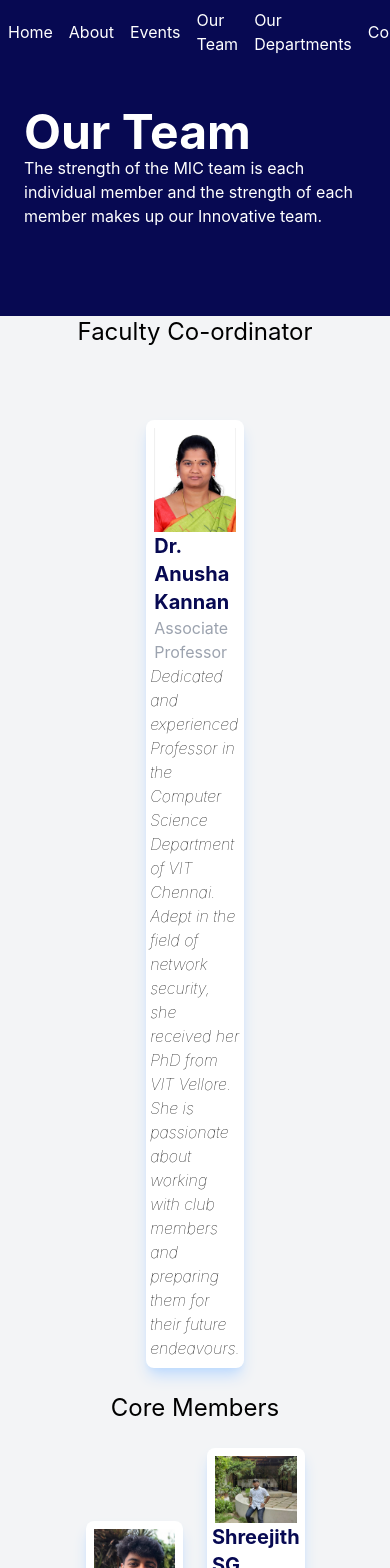
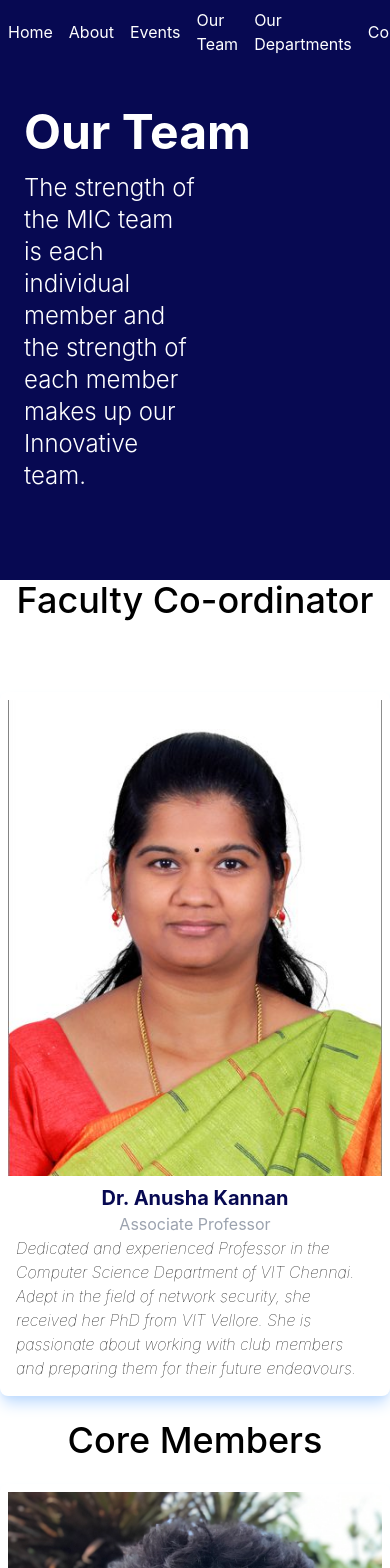
Before and after one commit to Pranshu1902/MIC-Website, a React (Create React App) app: page / in a window 390 px wide. Shown: the top 1568 px of the page. Built offline with nearby package versions, Linux system fonts and the light colour scheme.

Commit message:
added smooth styling

```diff
--- a/src/Components/Previous.jsx
+++ b/src/Components/Previous.jsx
@@ -110,21 +110,26 @@ export default function Previous() {
 
   const showMember = (member) => {
     return (
-      <div className="w-1/4 bg-white rounded-lg shadow-lg shadow-blue-200 p-2 flex flex-col justify-center items-center hover:scale-105 transition duration-200 ">
-        <img src={member.image} width={"100%"} height={"50%"} alt="" />
+      <div className="w-full md:w-1/4 bg-white rounded-lg shadow-lg shadow-blue-200 p-2 flex flex-col justify-center items-stretch hover:scale-105 transition duration-200">
+        <img
+          src={member.image}
+          width={"100%"}
+          height={"50%"}
+          alt={member.name}
+        />
+        <div className="flex flex-col justify-center items-center p-2">
           <div className="text-xl font-bold text-[#070952]">{member.name}</div>
           <div className="text-gray-400">{member.position}</div>
           <div className="font-thin italic">{member.description}</div>
+        </div>
       </div>
     );
   };
 
   return (
-    <div className="bg-gray-100">
-      <header
-        id="header"
-        className="fixed-top d-flex align-items-center header-transparent bg-[#070952] text-white"
-      >
+    <div>
+      {/* Header */}
+      <header className="fixed-top d-flex align-items-center header-transparent bg-[#070952] text-white">
         <div className="flex justify-between">
           <div className="logo">
             <a href="index.html">
@@ -173,18 +178,17 @@ export default function Previous() {
         </div>
       </header>
 
+      {/* Heading */}
       <section id="hero" className="bg-[#070952] text-white p-6">
         <div className="container">
           <div className="row justify-content-between">
             <div className="col-lg-7 pt-5 pt-lg-0 order-2 order-lg-1 d-flex align-items-center">
-              <div data-aos="zoom-out">
-                <h1>
-                  <spa className="text-5xl font-bold">Our Team</spa>
-                </h1>
-                <h2 classNameName="text-2xl w-1/2 pt-4">
+              <div>
+                <p className="text-5xl font-bold">Our Team</p>
+                <p className="text-2xl font-light w-1/2 pt-4">
                   The strength of the MIC team is each individual member and the
                   strength of each member makes up our Innovative team.
-                </h2>
+                </p>
               </div>
             </div>
           </div>
@@ -226,52 +230,48 @@ export default function Previous() {
       <div>
         {/* Faculty Co-ordinator */}
         <div className="flex flex-col justify-center items-center">
-          <p className="text-2xl pb-12">Faculty Co-ordinator</p>
+          <p className="text-4xl font-medium pb-12">Faculty Co-ordinator</p>
           <br />
           <div className="flex justify-center items-center">
             {showMember(facultyData)}
           </div>
         </div>
         <br />
-        <div className="container" data-aos="fade-up">
+        <div>
           {/* Core Members */}
-          <h2 className="flex justify-center text-2xl">Core Members</h2>
+          <h2 className="flex justify-center text-4xl font-medium">
+            Core Members
+          </h2>
           <br />
-          <div className="flex justify-center items-center gap-6">
+          <div className="flex flex-col md:flex-row justify-center items-stretch h-full gap-6">
             {coreMembers1.map((member) => {
               return showMember(member);
             })}
           </div>
           <br />
-          <div className="row gy-4">
-            <div className="flex gap-4 w-full">
+          <div className="flex flex-col md:flex-row justify-center items-stretch h-full gap-6">
             {coreMembers.map((member) => {
-                return <div className="">{showMember(member)}</div>;
+              return showMember(member);
             })}
-            </div>
           </div>
         </div>
         <br />
         {/* Heads */}
-        <div className="row gy-4">
-          <div className="flex gap-4">
+        <div className="flex flex-col md:flex-row justify-center items-stretch h-full gap-6">
           {heads.map((member) => {
-              return <div className="">{showMember(member)}</div>;
+            return showMember(member);
           })}
-          </div>
         </div>
         <br />
         <header className="section-header">
-          <p className="text-2xl flex justify-center">Advisory</p>
+          <p className="text-4xl font-medium flex justify-center">Advisory</p>
         </header>
         <br />
         {/* Advisory */}
-        <div className="row gy-4">
-          <div className="flex gap-4">
+        <div className="flex flex-col md:flex-row justify-center items-stretch h-full gap-6">
           {advisory.map((member) => {
-              return <div className="">{showMember(member)}</div>;
+            return showMember(member);
           })}
-          </div>
         </div>
         <br />
       </div>
```
Lines whose indentation alone changed are shown as unchanged.
